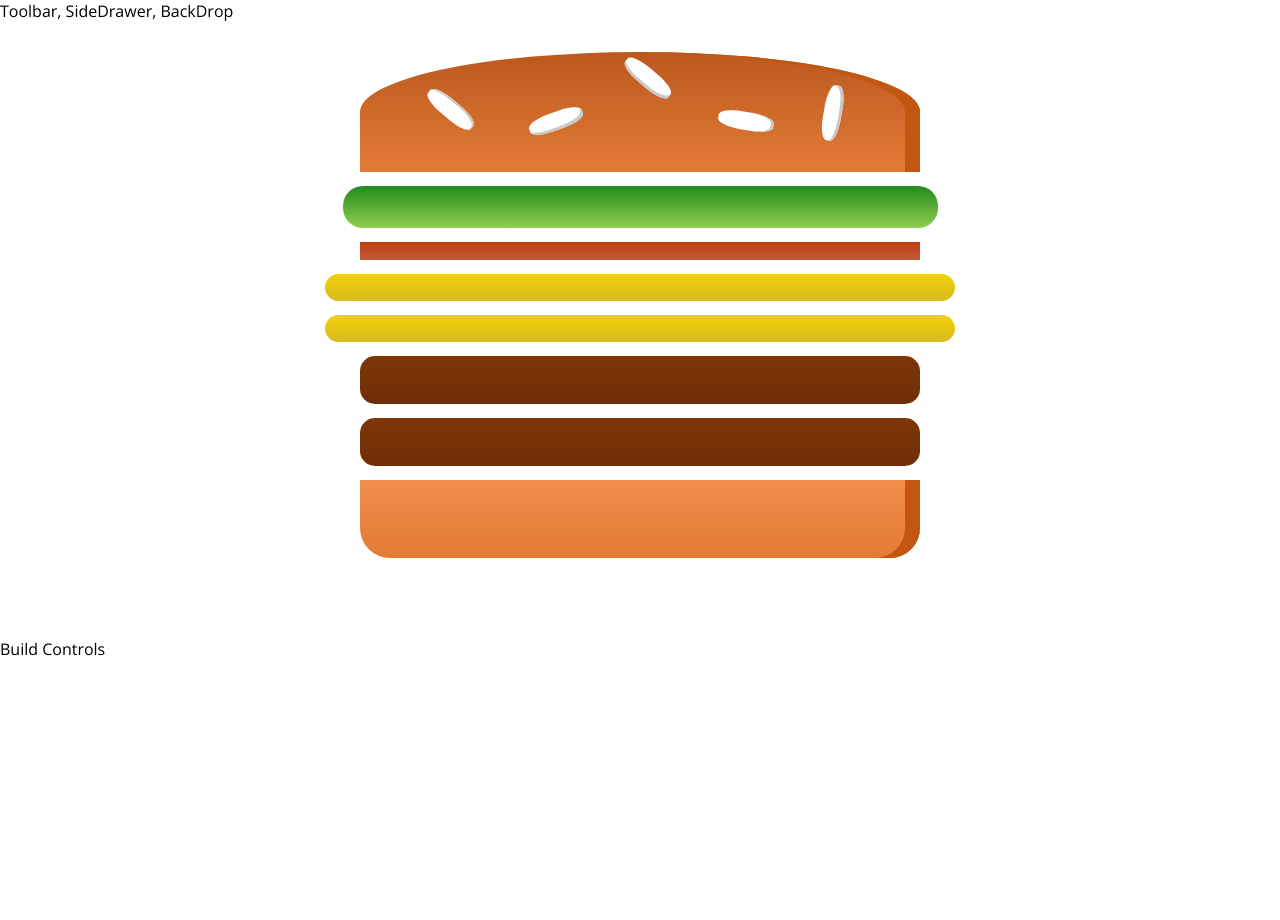
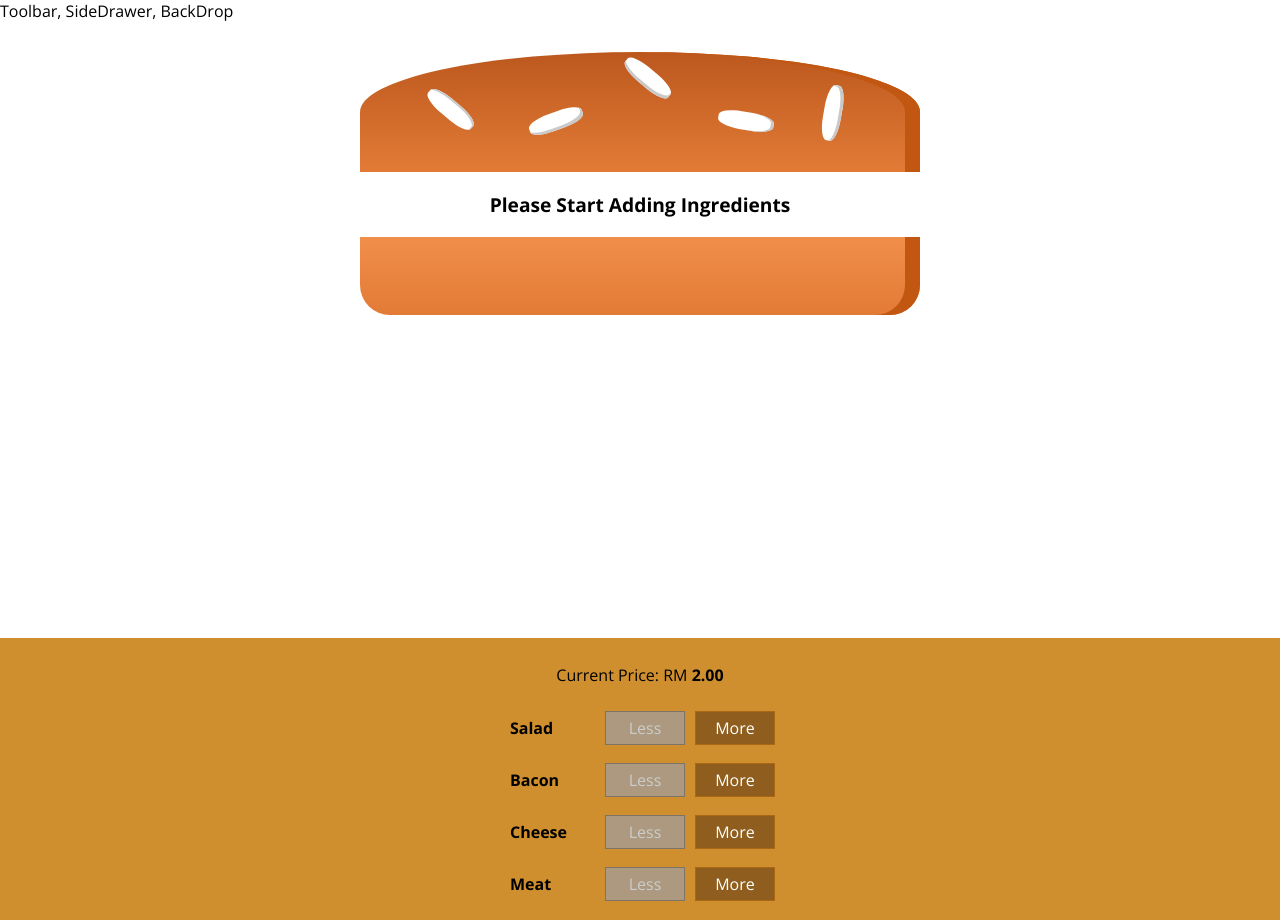
Before and after one commit to nzwnabdulwahid/react_training, a React app: page / in a window 1280 px wide. Before the commit the page ends 800 px from the top, so only its background shows below. Built offline with nearby package versions, Linux system fonts and the light colour scheme.

Commit message:
add state for Burger Details

```diff
--- /dev/null
+++ b/src/components/Burger/BuildControls/BuildControl/BuildControl.css
@@ -0,0 +1,56 @@
+.BuildControl {
+    display: flex;
+    justify-content: space-between;
+    align-items: center;
+    margin: 5px 0;
+}
+
+.BuildControl button {
+    display: block;
+    font: inherit;
+    padding: 5px;
+    margin: 0 5px;
+    width: 80px;
+    border: 1px solid #AA6817;
+    cursor: pointer;
+    outline: none;
+}
+
+.BuildControl button:disabled {
+    background-color: #AC9980;
+    border: 1px solid #7E7365;
+    color: #ccc;
+    cursor: default;
+}
+
+.BuildControl button:hover:disabled {
+    background-color: #AC9980;
+    color: #ccc;
+    cursor: not-allowed;
+}
+
+.Label {
+    padding: 10px;
+    font-weight: bold;
+    width: 80px;
+}
+
+.BuildControl .Less {
+    background-color: #D39952;
+    color: white;
+}
+
+.BuildControl .More {
+    background-color: #8F5E1E;
+    color: white;
+}
+
+.BuildControl .Less:hover, .BuildControl .Less:active {
+    background-color: #DAA972;
+    color: white;
+}
+
+.BuildControl .More:hover,.BuildControl .More:active {
+    background-color: #99703F;
+    color: white;
+}
--- /dev/null
+++ b/src/components/Burger/BuildControls/BuildControl/BuildControl.js
@@ -0,0 +1,15 @@
+import React from 'react';
+
+import classes from './BuildControl.css';
+
+const buildControl = (props) => {
+	return (
+		<div className={classes.BuildControl} >
+			<div className={classes.Label}>{props.label}</div>
+			<button className={classes.Less} onClick={props.removed} disabled={props.disabled}>Less</button>
+			<button className={classes.More} onClick={props.added}>More</button>
+		</div>
+	)
+}
+
+export default buildControl;
--- /dev/null
+++ b/src/components/Burger/BuildControls/BuildControls.css
@@ -0,0 +1,10 @@
+.BuildControls {
+	width: 100%;
+	background-color: #CF8F2E;
+	display: flex;
+	flex-flow: column;
+	align-items: center;
+	box-shadow: 0 2px 1px #ccc;
+	margin: auto;
+	padding: 10px 0;
+}
--- /dev/null
+++ b/src/components/Burger/BuildControls/BuildControls.js
@@ -0,0 +1,24 @@
+import React from 'react';
+
+import classes from './BuildControls.css'
+import BuildControl from "./BuildControl/BuildControl"
+
+const controls = [
+	{ label : "Salad", type: "salad"},
+	{ label : "Bacon", type: "bacon"},
+	{ label : "Cheese", type: "cheese"},
+	{ label : "Meat", type: "meat"},
+];
+
+const BuildControls = (props) => {
+	return (
+		<div className={classes.BuildControls}>
+			<p>Current Price: RM <strong>{props.price.toFixed(2)}</strong></p>
+			{controls.map(ctrl => (
+				<BuildControl key={ctrl.label} label={ctrl.label} added={() => props.ingredientAdded(ctrl.type)} removed={() => props.ingredientRemoved(ctrl.type)} disabled={props.disabled[ctrl.type]}/>
+			))}
+		</div>
+	)
+}
+
+export default BuildControls;
--- a/src/components/Burger/Burger.js
+++ b/src/components/Burger/Burger.js
@@ -3,13 +3,19 @@
 import classes from './Burger.css';
 import BurgerIngredient from './BurgerIngredient/BurgerIngredient'
 const burger = (props) => {
-	console.log("props", props);
 
-	const transformedIngredients = Object.keys(props.ingredients).map(igKey => {
+	let transformedIngredients = Object.keys(props.ingredients).map(igKey => {
 		return [...Array(props.ingredients[igKey])].map((_, i) => {
 			return <BurgerIngredient key={igKey+i} type={igKey} />
 		})
-	})
+	}).reduce((arr, el) => {
+		return arr.concat(el);
+	}, [])
+	console.log("props", transformedIngredients);
+
+	if(transformedIngredients.length === 0){
+		transformedIngredients = <p>Please Start Adding Ingredients</p>
+	}
 
 	return (
 		<div className={classes.Burger}>
--- a/src/containers/BurgerBuilder/BurgerBuilder.js
+++ b/src/containers/BurgerBuilder/BurgerBuilder.js
@@ -3,25 +3,77 @@
 
 import Aux from '../../hoc/Aux';
 import Burger from '../../components/Burger/Burger'
+import BuildControls from '../../components/Burger/BuildControls/BuildControls'
+
+
+const INGREDIENT_PRICES = {
+	salad: 0.2,
+	cheese: 0.2,
+	meat: 1.5,
+	bacon: 0.5
+}
+
 class BurgerBuilder extends Component {
 
 	constructor(props){
 		super(props);
 		this.state = {
 			ingredients: {
-				salad:1,
-				bacon:1,
-				cheese:2,
-				meat:2,
-			}
+				salad:0,
+				bacon:0,
+				cheese:0,
+				meat:0,
+			},
+			totalPrice: 2.00
 		}
 	}
 
+	addIngredientHandler = (type) => {
+		const oldCount = this.state.ingredients[type];
+		const updatedCount = oldCount +1;
+		const updatedIngredients = {
+			...this.state.ingredients,
+
+		};
+		updatedIngredients[type] = updatedCount;
+		const priceAddition = INGREDIENT_PRICES[type];
+		const oldPrice = this.state.totalPrice;
+		const newPrice = oldPrice + priceAddition;
+
+		this.setState({totalPrice: newPrice, ingredients: updatedIngredients})
+	}
+
+	removeIngredientHandler = (type) => {
+		const oldCount = this.state.ingredients[type];
+		if(oldCount <= 0){
+			return;
+		}
+		const updatedCount = oldCount -1;
+				const updatedIngredients = {
+			...this.state.ingredients,
+
+		};
+		updatedIngredients[type] = updatedCount;
+		const priceReduction = INGREDIENT_PRICES[type];
+		const oldPrice = this.state.totalPrice;
+		const newPrice = oldPrice - priceReduction;
+
+		this.setState({totalPrice: newPrice, ingredients: updatedIngredients})
+	}
+
 	render(){
+		const disableInfo = {
+			...this.state.ingredients
+		}
+
+		for(let key in disableInfo){
+			disableInfo[key] = disableInfo[key] <= 0
+		}
+
 		return (
 			<Aux>
 				<Burger ingredients={this.state.ingredients} />
-				<div>Build Controls</div>
+				<BuildControls ingredientAdded={this.addIngredientHandler} ingredientRemoved={this.removeIngredientHandler} disabled = {disableInfo} price={this.state.totalPrice}/>
 			</Aux>
 
 		);
```
